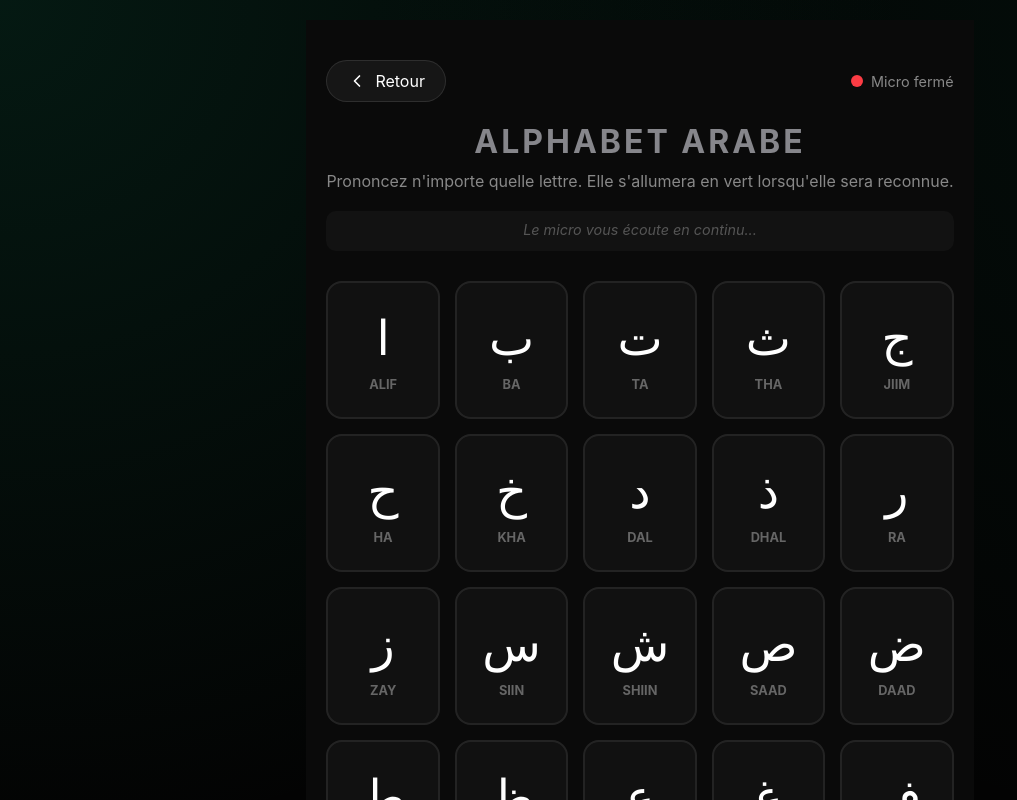
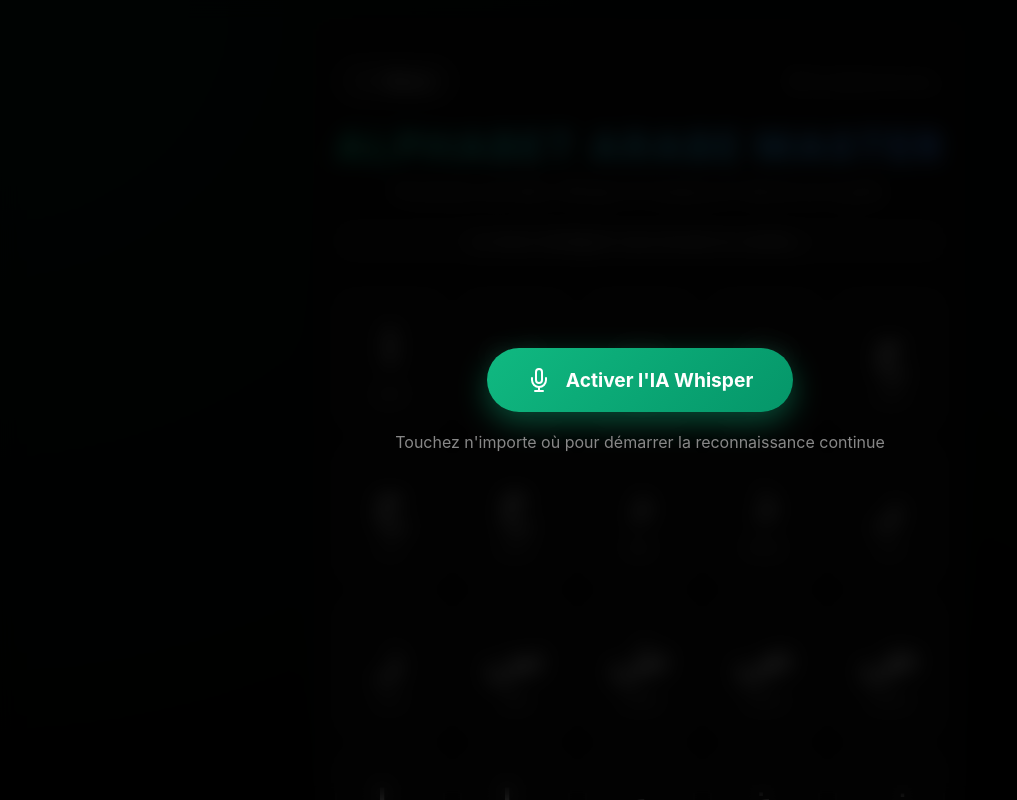
Before and after one commit to alkhastvatsaev/Reach, a Next.js app in the folder Desktop/TAJWID.com/: page /alphabet in a window 1280 px wide. Shown: the top 800 px of the page, without its empty margins (0-1017 px from the left). Built offline with nearby package versions, Linux system fonts and the light colour scheme.

Commit message:
feat(alphabet): migrate completely from browser SpeechRecognition to OpenAI Whisper with Web Audio VAD

```diff
--- a/Desktop/TAJWID.com/src/app/alphabet/page.tsx
+++ b/Desktop/TAJWID.com/src/app/alphabet/page.tsx
@@ -1,7 +1,6 @@
 "use client";
 
 import React, { useState, useEffect, useRef } from 'react';
-import Link from 'next/link';
 
 const arabicAlphabet = [
   { char: 'ا', name: 'Alif', keywords: ['ا', 'أ', 'إ', 'آ', 'alif', 'ألف', 'halif', 'alice', 'a leaf', 'leaf', 'lif'] },
@@ -35,55 +34,60 @@
 ];
 
 export default function AlphabetPage() {
+  const [isStarted, setIsStarted] = useState(false);
   const [foundLetters, setFoundLetters] = useState<string[]>([]);
   const foundLettersRef = useRef<string[]>([]);
+
   const [isListening, setIsListening] = useState(false);
+  const [isProcessing, setIsProcessing] = useState(false);
   const [debugText, setDebugText] = useState("");
-  const recognitionRef = useRef<any>(null);
+
+  // Refs for Web Audio API
+  const audioContextRef = useRef<any>(null);
+  const streamRef = useRef<MediaStream | null>(null);
+  const mediaRecorderRef = useRef<MediaRecorder | null>(null);
+  const audioChunksRef = useRef<Blob[]>([]);
+  const isSpeakingRef = useRef(false);
+  const silenceTimerRef = useRef<any>(null);
+  const isComponentMounted = useRef(true);
 
   useEffect(() => {
-    let isMounted = true;
-    const SpeechRecognition = (window as any).SpeechRecognition || (window as any).webkitSpeechRecognition;
+    isComponentMounted.current = true;
+    return () => {
+      isComponentMounted.current = false;
+      cleanupAudio();
+    };
+  }, []);
 
-    if (SpeechRecognition) {
-      const rec = new SpeechRecognition();
-      rec.continuous = true;
-      rec.interimResults = true;
-      rec.lang = 'fr-FR'; // Langue française pour capturer les translittérations latines (les "lettres anglaises")
-
-      rec.onstart = () => {
-        if (isMounted) setIsListening(true);
+  const cleanupAudio = () => {
+    if (audioContextRef.current) {
+        try { audioContextRef.current.close(); } catch(e) {}
+    }
+    if (streamRef.current) {
+        streamRef.current.getTracks().forEach(track => track.stop());
+    }
   };
 
-      rec.onresult = (event: any) => {
-        let transcript = "";
-        for (let i = event.resultIndex; i < event.results.length; ++i) {
-          transcript += event.results[i][0].transcript;
-        }
+  const evaluateWhisperText = (transcript: string) => {
+    const text = transcript.toLowerCase().trim();
+    if (!text) return;
 
-        const text = transcript.toLowerCase().trim();
+    setDebugText(text);
+
     const cleanTextForWords = text.replace(/[,.!?،؛]/g, '');
     const words = cleanTextForWords.split(/\s+/);
-
-        setDebugText(text);
 
     let newFoundArray = [...foundLettersRef.current];
     let letterDetected = false;
 
     arabicAlphabet.forEach(letter => {
-            if (newFoundArray.includes(letter.char)) return; // Déjà trouvée
+        if (newFoundArray.includes(letter.char)) return;
 
         let isMatch = false;
         letter.keywords.forEach(kw => {
             const lowerKw = kw.toLowerCase();
-                // 1. Exact match among words
-                if (words.includes(lowerKw)) {
-                    isMatch = true;
-                }
-                // 2. Exact match on the whole sentence
-                if (cleanTextForWords === lowerKw) {
-                    isMatch = true;
-                }
+            if (words.includes(lowerKw)) isMatch = true;
+            if (cleanTextForWords === lowerKw) isMatch = true;
         });
 
         if (isMatch) {
@@ -92,56 +96,154 @@
         }
     });
 
-        if (letterDetected && isMounted) {
+    if (letterDetected && isComponentMounted.current) {
         foundLettersRef.current = newFoundArray;
         setFoundLetters([...newFoundArray]);
     }
   };
 
-      rec.onerror = (e: any) => {
-        if (e.error !== 'aborted') {
-            console.error(e.error);
-            if (isMounted) setIsListening(false);
+  const sendToWhisper = async (audioBlob: Blob) => {
+      setIsProcessing(true);
+      const formData = new FormData();
+      formData.append("file", audioBlob);
+
+      try {
+          const res = await fetch("/api/whisper", {
+              method: "POST",
+              body: formData
+          });
+
+          if (res.ok) {
+              const data = await res.json();
+              if (data.text) evaluateWhisperText(data.text);
+          } else {
+              setDebugText("Erreur avec l'API Whisper");
+          }
+      } catch (err) {
+          console.error("Whisper Request Error", err);
+          setDebugText("Erreur de connexion...");
+      } finally {
+          setIsProcessing(false);
       }
   };
 
-      rec.onend = () => {
-        if (!isMounted) return;
-        setIsListening(false);
-        // Auto-restart silencieux
-        setTimeout(() => {
-            if (isMounted && recognitionRef.current) {
+  const initAudio = async () => {
+      setIsStarted(true);
       try {
-                    recognitionRef.current.start();
-                } catch(err) {
-                    // Ignore InvalidStateError
+          const stream = await navigator.mediaDevices.getUserMedia({ audio: true });
+          streamRef.current = stream;
+
+          const AudioContext = window.AudioContext || (window as any).webkitAudioContext;
+          const audioContext = new AudioContext();
+          audioContextRef.current = audioContext;
+
+          const microphone = audioContext.createMediaStreamSource(stream);
+          const analyser = audioContext.createAnalyser();
+          analyser.fftSize = 512;
+          analyser.minDecibels = -60;
+          microphone.connect(analyser);
+
+          const mediaRecorder = new MediaRecorder(stream, { mimeType: 'audio/webm' });
+          mediaRecorderRef.current = mediaRecorder;
+
+          mediaRecorder.ondataavailable = (e) => {
+              if (e.data.size > 0) {
+                  audioChunksRef.current.push(e.data);
+              }
+          };
+
+          mediaRecorder.onstop = () => {
+              if (audioChunksRef.current.length > 0) {
+                  const blob = new Blob(audioChunksRef.current, { type: 'audio/webm' });
+                  audioChunksRef.current = [];
+                  sendToWhisper(blob);
+              }
+          };
+
+          const dataArray = new Uint8Array(analyser.frequencyBinCount);
+
+          const checkAudioLevel = () => {
+              if (!isComponentMounted.current) return;
+
+              analyser.getByteFrequencyData(dataArray);
+              let sum = 0;
+              for (let i = 0; i < dataArray.length; i++) {
+                  sum += dataArray[i];
+              }
+              const average = sum / dataArray.length;
+
+              const isCurrentlySpeaking = average > 15; // Threshold
+
+              if (isCurrentlySpeaking) {
+                  if (!isSpeakingRef.current) {
+                      isSpeakingRef.current = true;
+                      setIsListening(true);
+
+                      if (mediaRecorderRef.current?.state === 'inactive') {
+                          audioChunksRef.current = [];
+                          mediaRecorderRef.current.start();
+                      }
+                      if (silenceTimerRef.current) {
+                          clearTimeout(silenceTimerRef.current);
+                      }
+                  } else {
+                      if (silenceTimerRef.current) {
+                          clearTimeout(silenceTimerRef.current);
                       }
                   }
-        }, 300);
+              } else {
+                  if (isSpeakingRef.current) {
+                      if (!silenceTimerRef.current) {
+                          silenceTimerRef.current = setTimeout(() => {
+                              isSpeakingRef.current = false;
+                              setIsListening(false);
+                              if (mediaRecorderRef.current?.state === 'recording') {
+                                  mediaRecorderRef.current.stop();
+                              }
+                              silenceTimerRef.current = null;
+                          }, 1200); // Stop after 1.2 seconds of silence
+                      }
+                  }
+              }
+
+              requestAnimationFrame(checkAudioLevel);
           };
 
-      recognitionRef.current = rec;
+          checkAudioLevel();
 
-      try {
-        rec.start();
-      } catch(e) {}
+      } catch (err) {
+          console.error("Audio initialization failed", err);
+          alert("Impossible d'accéder au microphone.");
       }
-
-    return () => {
-      isMounted = false;
-      if (recognitionRef.current) {
-        try { recognitionRef.current.abort(); } catch(e) {}
-      }
-    };
-  }, []);
-
-  const resetProgress = () => {
-    foundLettersRef.current = [];
-    setFoundLetters([]);
   };
 
   return (
     <div style={{minHeight: '100vh', padding: '20px', display: 'flex', flexDirection: 'column', alignItems: 'center', background: '#0a0a0a', color: 'white'}}>
+
+      {!isStarted && (
+        <div onClick={initAudio} style={{
+          position: 'fixed', top: 0, left: 0, width: '100vw', height: '100vh',
+          background: 'rgba(0,0,0,0.85)', backdropFilter: 'blur(10px)', zIndex: 9999,
+          display: 'flex', flexDirection: 'column', justifyContent: 'center', alignItems: 'center', cursor: 'pointer'
+        }}>
+          <div style={{
+              background: 'linear-gradient(135deg, #10b981, #059669)',
+              padding: '20px 40px', borderRadius: '100px', fontWeight: 700,
+              fontSize: '1.2rem', boxShadow: '0 10px 30px rgba(16, 185, 129, 0.4)',
+              display: 'flex', alignItems: 'center', gap: '15px'
+          }}>
+            <svg width="24" height="24" viewBox="0 0 24 24" fill="none" stroke="currentColor" strokeWidth="2" strokeLinecap="round" strokeLinejoin="round">
+              <path d="M12 1a3 3 0 0 0-3 3v8a3 3 0 0 0 6 0V4a3 3 0 0 0-3-3z"></path>
+              <path d="M19 10v2a7 7 0 0 1-14 0v-2"></path>
+              <line x1="12" y1="19" x2="12" y2="23"></line>
+              <line x1="8" y1="23" x2="16" y2="23"></line>
+            </svg>
+            Activer l'IA Whisper
+          </div>
+          <p style={{marginTop: '20px', color: '#888'}}>Touchez n'importe où pour démarrer la reconnaissance continue</p>
+        </div>
+      )}
+
       <div style={{width: '100%', maxWidth: '1000px', display: 'flex', justifyContent: 'space-between', alignItems: 'center', marginBottom: '20px', marginTop: 'calc(20px + env(safe-area-inset-top))'}}>
         <a href="/" style={{
           display: 'flex', alignItems: 'center', gap: '8px',
@@ -156,20 +258,29 @@
         <div style={{display: 'flex', alignItems: 'center', gap: '8px'}}>
           <div style={{
             width: '12px', height: '12px', borderRadius: '50%',
-            background: isListening ? '#34d399' : '#fc3c44',
-            boxShadow: isListening ? '0 0 10px #34d399' : 'none',
+            background: isListening ? '#fc3c44' : (isProcessing ? '#3b82f6' : '#555'),
+            boxShadow: isListening ? '0 0 10px #fc3c44' : (isProcessing ? '0 0 10px #3b82f6' : 'none'),
             transition: '0.3s all'
           }}></div>
-          <span style={{fontSize: '0.9rem', color: '#888'}}>{isListening ? 'Micro ouvert...' : 'Micro fermé'}</span>
+          <span style={{fontSize: '0.9rem', color: '#888'}}>
+              {isListening ? 'Enregistrement...' : isProcessing ? 'Analyse Whisper...' : 'En attente de voix...'}
+          </span>
         </div>
       </div>
 
       <div style={{width: '100%', maxWidth: '1000px', textAlign: 'center', marginBottom: '30px'}}>
-        <h1 style={{fontSize: '2rem', fontWeight: 700, marginBottom: '10px'}}>Alphabet Arabe</h1>
-        <p style={{color: '#888'}}>Prononcez n'importe quelle lettre. Elle s'allumera en vert lorsqu'elle sera reconnue.</p>
+        <h1 style={{fontSize: '2.5rem', fontWeight: 800, marginBottom: '10px', background: '-webkit-linear-gradient(45deg, #10b981, #3b82f6)', WebkitBackgroundClip: 'text', WebkitTextFillColor: 'transparent'}}>Alphabet Arabe Master</h1>
+        <p style={{color: '#888'}}>Prononcez une lettre, Whisper IA l'analyse et l'allume sur la grille.</p>
 
-        <div style={{marginTop: '20px', minHeight: '40px', color: '#555', fontSize: '0.9rem', fontStyle: 'italic', background: 'rgba(255,255,255,0.03)', padding: '10px', borderRadius: '10px'}}>
-          {debugText ? `Entendu: "${debugText}"` : "Le micro vous écoute en continu..."}
+        <div style={{marginTop: '20px', minHeight: '40px', color: '#aaa', fontSize: '1rem', fontStyle: 'italic', background: 'rgba(255,255,255,0.03)', padding: '10px', borderRadius: '10px', display: 'flex', alignItems: 'center', justifyContent: 'center', gap: '10px'}}>
+          {isProcessing && (
+              <svg width="18" height="18" viewBox="0 0 24 24" stroke="#3b82f6" strokeWidth="2" strokeLinecap="round" strokeLinejoin="round" fill="none" style={{animation: 'spin 1s linear infinite'}}>
+                  <circle cx="12" cy="12" r="10" stroke="#3b82f6" strokeOpacity="0.2"/>
+                  <path d="M12 2a10 10 0 0 1 10 10"/>
+                  <style>{`@keyframes spin { 100% { transform: rotate(360deg); } }`}</style>
+              </svg>
+          )}
+          {debugText ? `Dernière détection : "${debugText}"` : "Le micro intelligent vous écoute en continu..."}
         </div>
       </div>
 
@@ -208,7 +319,10 @@
 
       {foundLetters.length > 0 && (
           <button
-            onClick={resetProgress}
+            onClick={() => {
+                foundLettersRef.current = [];
+                setFoundLetters([]);
+            }}
             style={{
                 marginTop: '40px',
                 background: 'transparent',
@@ -219,7 +333,7 @@
                 cursor: 'pointer'
             }}
           >
-            Réinitialiser la grille
+            Réinitialiser la progression
           </button>
       )}
     </div>
```
Also changed, not shown: Desktop/TAJWID.com/src/app/api/whisper/route.ts (added, +40 -0 lines). Lines whose indentation alone changed are shown as unchanged.
